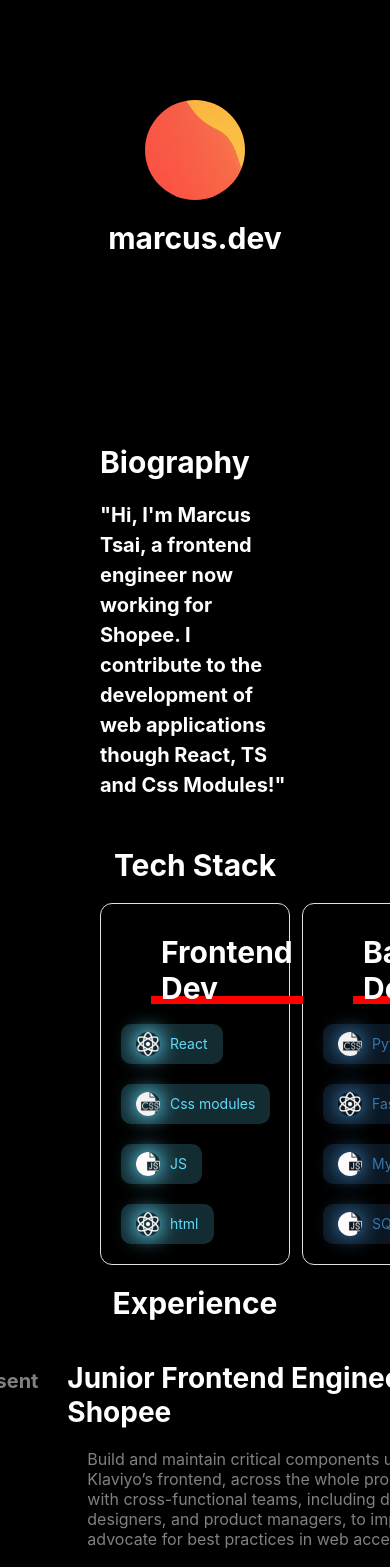
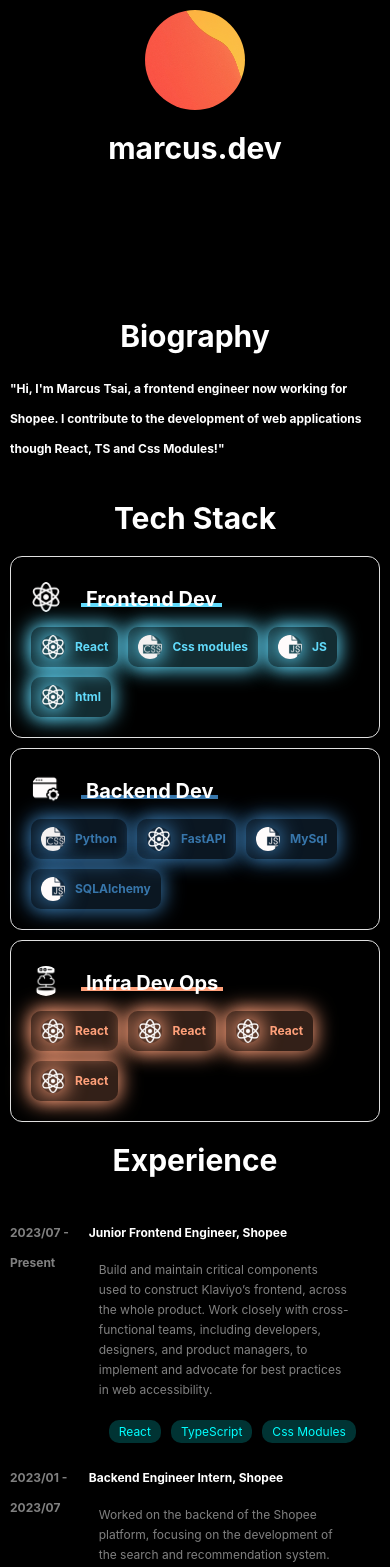
Before and after one commit to pths411027/marcus_dev, a Next.js app: page / in a window 390 px wide. Shown: the top 1567 px of the page. Built offline with nearby package versions, Linux system fonts and the light colour scheme.

Commit message:
feat: build RWD

```diff
--- a/components/profile/index.tsx
+++ b/components/profile/index.tsx
@@ -12,31 +12,45 @@
 export default function Profile() {
   const { scrollY } = useScroll();
   const controls = useAnimation();
-  // const scale = useTransform(scrollY, [0, 200], [1, 30]);
+  const imgControls = useAnimation();
   const marginTop = useTransform(scrollY, [0, 200], [0, 200]);
   const opacityInOut = useTransform(
     scrollY,
-    [0, 10, 190, 200], // 定义滚动位置的范围
+    [0, 10, 200, 201], // 定义滚动位置的范围
     [1, 0, 0, 1] // 定义相应的透明度值
   );
-  const scale = useTransform(
-    scrollY,
-    [0, 200, 201], // 定义滚动位置的范围
-    [1, 30, 1] // 定义相应的透明度值
-  );
+  const scale = useTransform(scrollY, [0, 200, 201], [1, 30, 1]);
   const opacity = useTransform(scrollY, [200, 201], [1, 0]);
   const opacity_ = useTransform(scrollY, [50, 250], [0, 1]);
+  let animationExecuted = false;
   useMotionValueEvent(scrollY, "change", (latest) => {
-    // console.log(latest);
+    console.log(scrollY.getPrevious() - latest);
     if (latest > 200)
       controls.start({ x: 0, opacity: 1, transition: { duration: 1.5 } });
+    if (latest > 100 && !animationExecuted) {
+      imgControls.start({
+        scale: [1, 30, 1],
+        // marginTop: [0, 200, 0],
+        transition: { times: [0, 0.99, 1] },
+      });
+      animationExecuted = true;
+    }
+    if (latest > 200) {
+      controls.start({ x: 0, opacity: 1, transition: { duration: 1.5 } });
+    }
+
+    // if (latest < 10) {
+    //   animationExecuted = false;
+    // }
   });
+  const scale_ = scrollY.get() > 0 ? scale : 1;
   return (
     <div className={styles.container}>
       <motion.img
+        animate={imgControls}
         className={styles.img}
         src="123.png"
-        style={{ scale, marginTop }}
+        style={{ marginTop }}
       />
 
       <motion.div style={{ opacity: opacityInOut }}>
@@ -55,13 +69,16 @@
       </motion.div>
       <h1 className={styles.tech_stack}>Tech Stack</h1>
       <div
-        className={styles.row_container}
-        style={{ width: "100%", gap: "12px" }}
+        className={`${styles.row_container} ${styles.tech_stack_container}`}
+        style={{ width: "100%", gap: "10px", flexWrap: "wrap" }}
       >
         {techStack.map((tech) => (
           <div
+            key={tech.field}
             className={styles.column_container}
             style={{
+              flex: "1",
+              minWidth: "350px",
               borderRadius: "12px",
               border: "1px solid #e0e0e0",
               padding: "20px",
@@ -69,39 +86,36 @@
           >
             <div
               className={styles.row_container}
-              style={{ alignItems: "center", gap: "20px" }}
+              style={{ alignItems: "center" }}
             >
               <img className={styles.fields_Img} src={tech.img} />
               <div
                 className={styles.column_container}
                 style={{ width: "auto", padding: "10px" }}
               >
-                <div className={styles.field} style={{ marginInline: "10px" }}>
-                  {tech.field}
-                </div>
-                <div className={styles.field_baseline} />
+                <div className={styles.field}>{tech.field}</div>
+                <div
+                  className={styles.field_baseline}
+                  style={{ backgroundColor: tech.color }}
+                />
               </div>
             </div>
             <div
               className={styles.row_container}
               style={{
                 alignItems: "center",
-                gap: "20px",
                 flexWrap: "wrap",
                 marginTop: "10px",
               }}
             >
               {tech.languages.map((lang) => (
                 <div
-                  className={styles.row_container}
+                  key={lang.lang}
+                  // className={styles.row_container}
+                  className={`${styles.row_container} ${styles.lang_box}`}
                   style={{
-                    alignItems: "center",
-                    gap: "10px",
                     backgroundColor: tech.background,
-                    padding: "5px 15px",
-                    borderRadius: "10px",
-                    width: "auto",
-                    flexWrap: "nowrap",
+                    boxShadow: `0 0 20px 2px ${tech.color}`,
                   }}
                 >
                   <img
@@ -109,16 +123,14 @@
                     src={lang.img}
                     style={{
                       width: "24px",
-                      // backgroundColor: tech.color,
+                      backgroundColor: tech.background,
                       boxShadow: `0 0 20px 2px ${tech.color}`,
                     }}
                   />
                   <div
+                    className={styles.tech_item}
                     style={{
                       color: tech.color,
-                      fontSize: "14px",
-                      lineHeight: "30px",
-                      whiteSpace: "nowrap",
                     }}
                   >
                     {lang.lang}
@@ -133,7 +145,8 @@
       <h1 className={styles.tech_stack}>Experience</h1>
       {jobExperience.map((job) => (
         <div
-          className={styles.row_container}
+          key={job.title}
+          className={`${styles.row_container} ${styles.job_container}`}
           style={{ alignItems: "baseline" }}
         >
           <div className={styles.job_duration}>{job.duration}</div>
@@ -142,7 +155,9 @@
             <div className={styles.job_des}>{job.des}</div>
             <div className={`${styles.row_container} ${styles.job_skills}`}>
               {job.tech.map((skill) => (
-                <div className={styles.job_skill}>{skill}</div>
+                <div key={skill} className={styles.job_skill}>
+                  {skill}
+                </div>
               ))}
             </div>
           </div>
--- a/components/profile/profile.module.css
+++ b/components/profile/profile.module.css
@@ -8,6 +8,9 @@
   position: relative;
   z-index: 1;
   overflow: hidden;
+  @media screen and (max-width: 768px) {
+    padding: 10px;
+  }
 }
 .img {
   position: relative;
@@ -15,12 +18,12 @@
   width: 100px;
   height: 100px;
   border-radius: 100%;
-
   overflow: hidden;
   background-color: #000000;
   transform-origin: center;
 }
 .name {
+  text-align: center;
   font-size: 30px;
   color: #ffffff;
   margin-top: 20px;
@@ -32,6 +35,9 @@
   margin-top: 20px;
   line-height: 30px;
   /* height: 100vh; */
+  @media screen and (max-width: 768px) {
+    font-size: 12px;
+  }
 }
 
 .tech_stack {
@@ -51,6 +57,9 @@
   height: auto;
   border-radius: 100%;
   overflow: hidden;
+  @media screen and (max-width: 768px) {
+    width: 30px;
+  }
 }
 .field {
   position: relative;
@@ -58,13 +67,21 @@
   font-size: 30px;
   font-weight: bold;
   text-align: left;
+  margin-inline: 10px;
+  @media screen and (max-width: 768px) {
+    font-size: 20px;
+    margin-inline: 5px;
+  }
 }
 .field_baseline {
   position: relative;
   z-index: 1;
   height: 8px;
-  background-color: red;
   margin-top: -10px;
+  @media screen and (max-width: 768px) {
+    height: 4px;
+    margin-top: -8px;
+  }
 }
 .tools {
   display: flex;
@@ -104,8 +121,15 @@
   flex-direction: row;
   justify-content: flex-start;
   align-items: flex-start;
-  background-color: #000000;
   color: #ffffff;
+  gap: 20px;
+  @media screen and (max-width: 768px) {
+    gap: 10px;
+    width: auto;
+  }
+}
+.job_container {
+  gap: 0px;
 }
 .job_duration {
   width: 300px;
@@ -113,12 +137,20 @@
   font-size: 20px;
   color: #808080;
   margin-top: 20px;
+  @media screen and (max-width: 768px) {
+    width: 100px;
+    font-size: 12px;
+    line-height: 30px;
+  }
 }
 .job_title {
   font-size: 28px;
   font-weight: bold;
   color: #ffffff;
   margin-top: 20px;
+  @media screen and (max-width: 768px) {
+    font-size: 12px;
+  }
 }
 .job_des {
   margin-left: 20px;
@@ -126,13 +158,24 @@
   color: #808080;
   margin-top: 20px;
   line-height: 20px;
+  @media screen and (max-width: 768px) {
+    width: 250px;
+    font-size: 12px;
+    margin-left: 10px;
+  }
 }
 .job_skills {
+  flex-wrap: wrap;
   margin-left: 20px;
   font-size: 20px;
   color: #ffffff;
   margin-top: 20px;
   gap: 20px;
+  @media screen and (max-width: 768px) {
+    width: 250px;
+    font-size: 12px;
+    gap: 10px;
+  }
 }
 .job_skill {
   padding: 8px 20px;
@@ -141,4 +184,35 @@
   border-radius: 10px;
   font-size: 16px;
   color: rgb(0, 255, 255);
+  @media screen and (max-width: 768px) {
+    font-size: 12px;
+    padding: 4px 10px;
+  }
 }
+.tech_stack_container {
+  @media screen and (max-width: 1300px) {
+    flex-direction: column;
+  }
+}
+
+.lang_box {
+  align-items: center;
+  gap: 10px;
+  padding: 5px 10px;
+  border-radius: 10px;
+  width: auto;
+  flex-wrap: nowrap;
+  font-size: 14px;
+  @media screen and (max-width: 768px) {
+    font-size: 20px;
+  }
+}
+.tech_item {
+  font-size: 14px;
+  font-weight: bold;
+  line-height: 30px;
+  white-space: nowrap;
+  @media screen and (max-width: 768px) {
+    font-size: 12px;
+  }
+}
--- a/config/text.ts
+++ b/config/text.ts
@@ -53,7 +53,7 @@
   },
   {
     img: "networking.png",
-    field: "DevOps  Networking",
+    field: "Infra Dev Ops",
     // languages: ["Git", "Docker", "https"],
     languages: [
       { lang: "React", img: "atom.png" },
```
